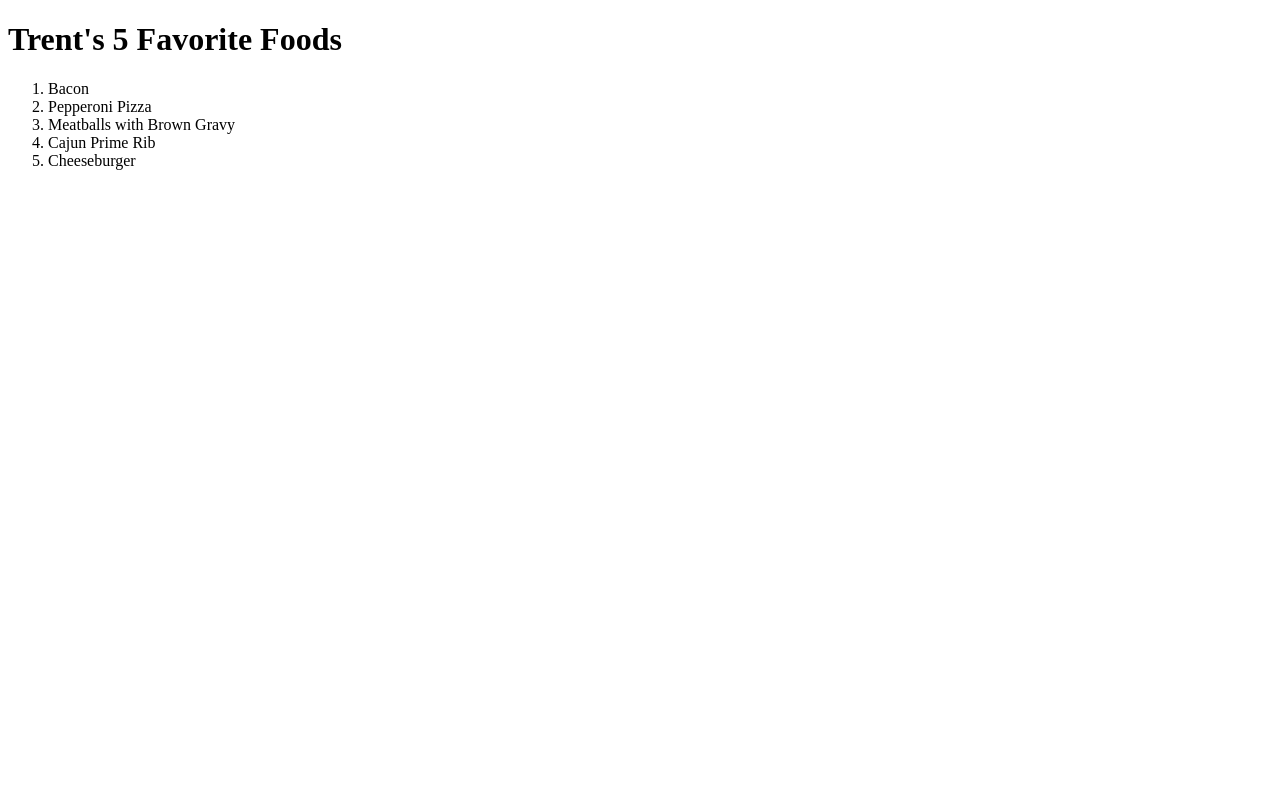
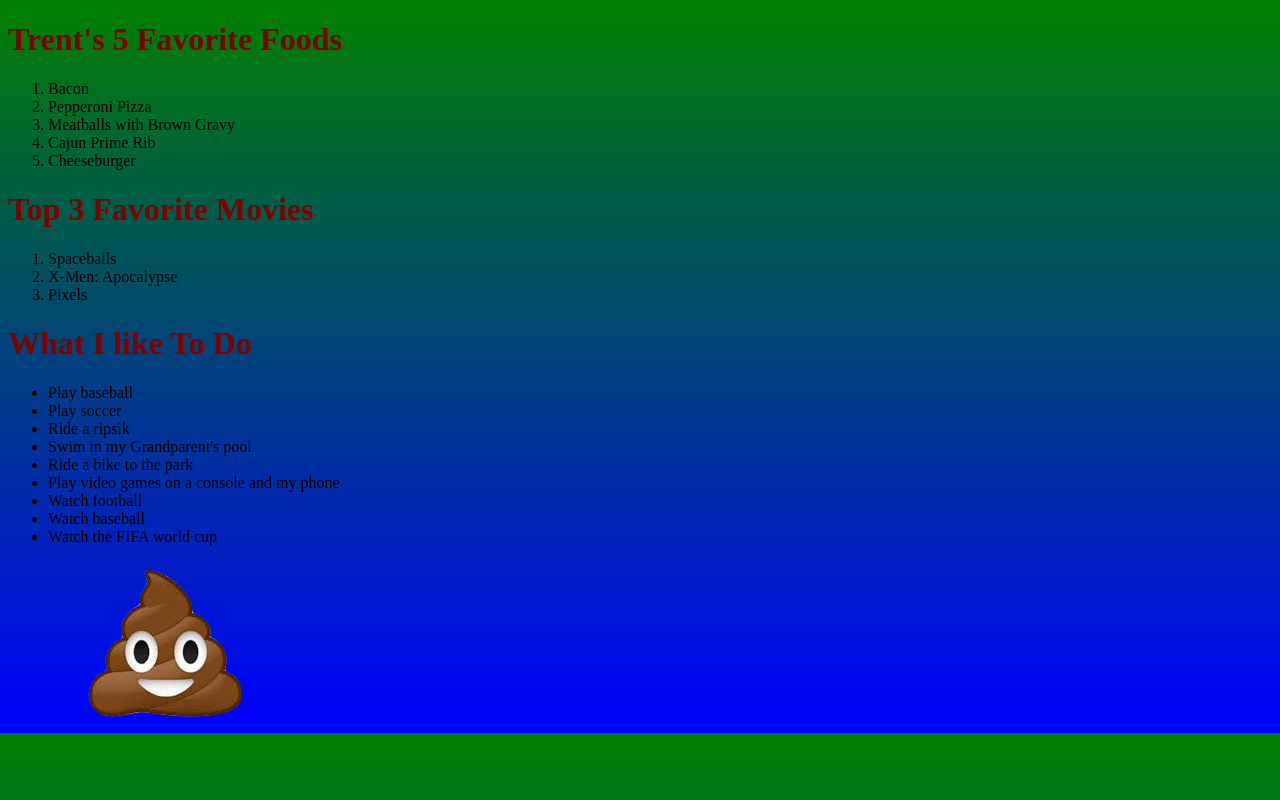
Before and after one commit to 808trent03/profile_page, a plain HTML site: page index.html in a window 1280 px wide. Drawn offline with Linux system fonts and the light colour scheme.

Commit message:
added files
added index, styles, and poop emoji

```diff
--- a/css/styles.css
+++ b/css/styles.css
@@ -0,0 +1,7 @@
+body{
+	background: linear-gradient(green, blue);
+
+}
+h1 {
+	color: maroon;
+}
--- a/index.html
+++ b/index.html
@@ -1,8 +1,10 @@
 <!DOCTYPE html>
 <html>
 	<head>
+		<meta charset="utf-8">
 		<title>Trent's page</title>
 		<link rel="icon" href="assets/Colorful_Icon.jpeg">
+		<link rel="stylesheet" href="css/styles.css">
 	</head>
 	<body>
 		<h1>Trent's 5 Favorite Foods</h1>
@@ -13,5 +15,24 @@
 			<li>Cajun Prime Rib</li>
 			<li>Cheeseburger</li>
 		</ol>
+		<h1>Top 3 Favorite Movies</h1>
+		<ol>
+			<li>Spaceballs</li>
+			<li>X-Men: Apocalypse</li>
+			<li>Pixels</li>
+		</ol>
+		<h1>What I like To Do</h1>
+		<ul>
+			<li>Play baseball</li>
+			<li>Play soccer</li>
+			<li>Ride a ripsik</li>
+			<li>Swim in my Grandparent's pool</li>
+			<li>Ride a bike to the park</li>
+			<li>Play video games on a console and my phone</li>
+			<li>Watch football</li>
+			<li>Watch baseball</li>
+			<li>Watch the FIFA world cup</li>
+		</ul>
+		<img src="assets/Poop_emoji.png" alt="poop emoji">
 	</body>
 </html>
```
Also changed, not shown: assets/Poop_emoji.png (added).
